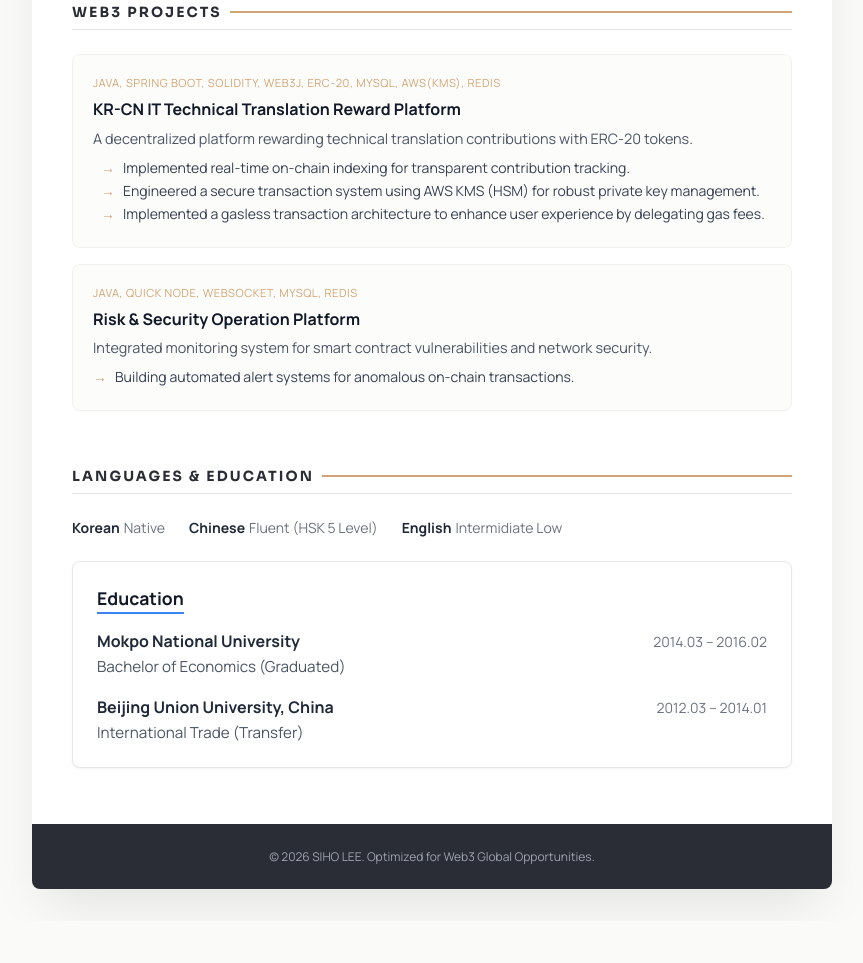
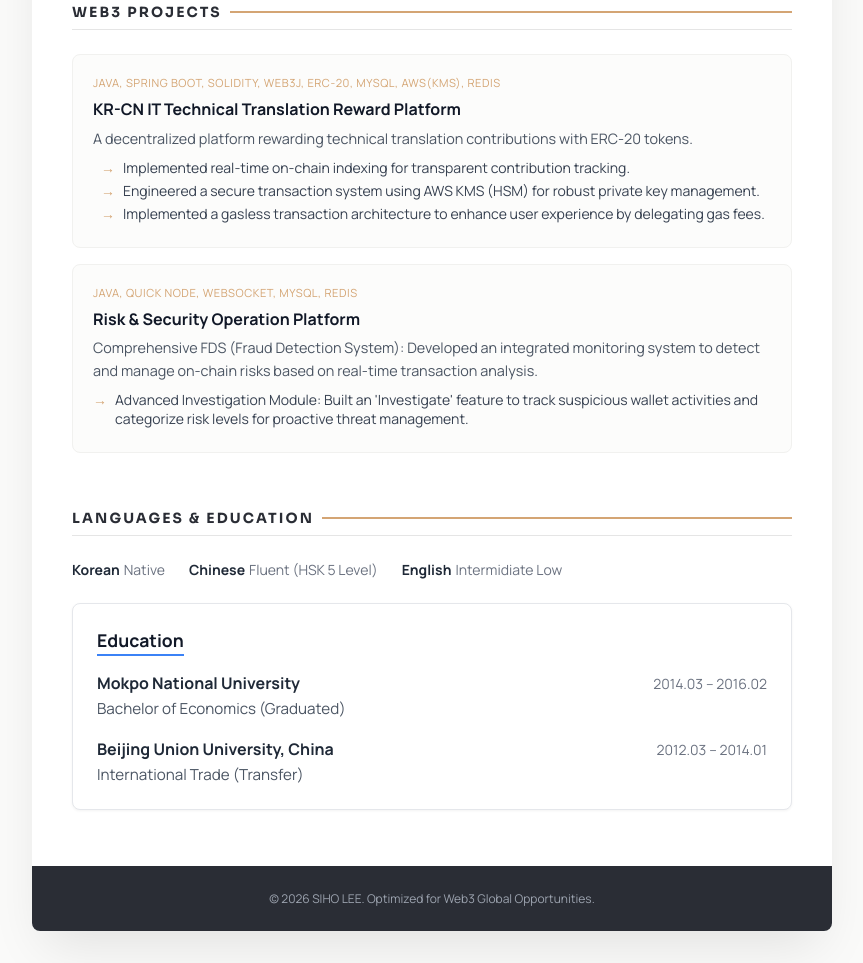
Before and after one commit to leesiho7/english_resum, a plain HTML site: page index.html in a window 1280 px wide. Shown: the part 1157-2120 px from the top of the page, without its empty margins (208-1071 px from the left). Before the commit the page ends 2078 px from the top, so only its background shows below. Drawn offline with Linux system fonts and the light colour scheme.

Commit message:
Update index.html

```diff
--- a/index.html
+++ b/index.html
@@ -349,9 +349,9 @@
                 <div class="project-card">
                     <span class="project-tech">Java, Quick Node, Websocket, Mysql, REDIS </span>
                     <h3 class="project-name">Risk & Security Operation Platform</h3>
-                    <p class="job-description">Integrated monitoring system for smart contract vulnerabilities and network security.</p>
+                    <p class="job-description">Comprehensive FDS (Fraud Detection System): Developed an integrated monitoring system to detect and manage on-chain risks based on real-time transaction analysis.</p>
                     <ul class="achievement-item" style="font-size: 0.875rem; color: #374151;">
-                        Building automated alert systems for anomalous on-chain transactions.
+                       Advanced Investigation Module: Built an 'Investigate' feature to track suspicious wallet activities and categorize risk levels for proactive threat management.
                     </ul>
                 </div>
             </section>
```
